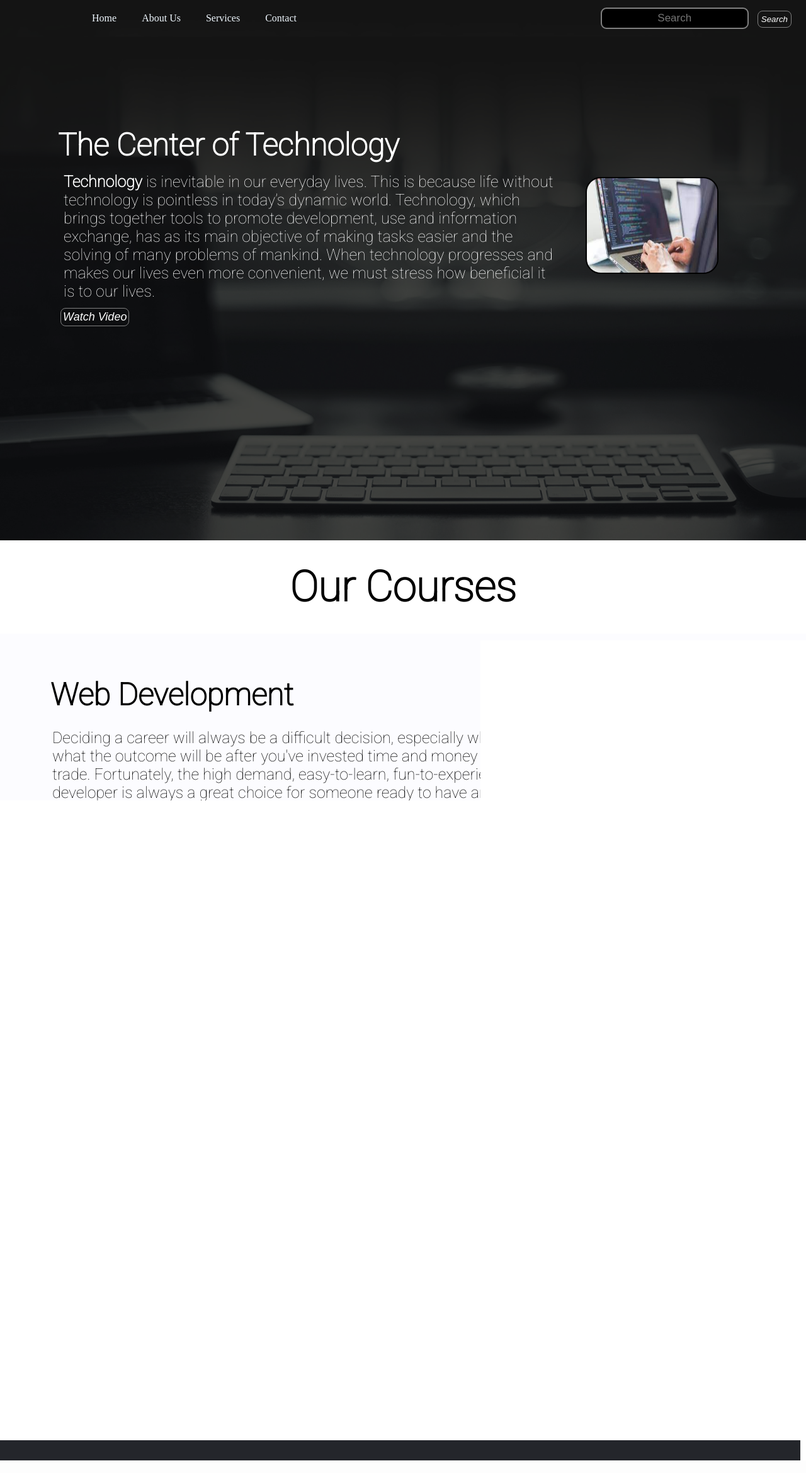
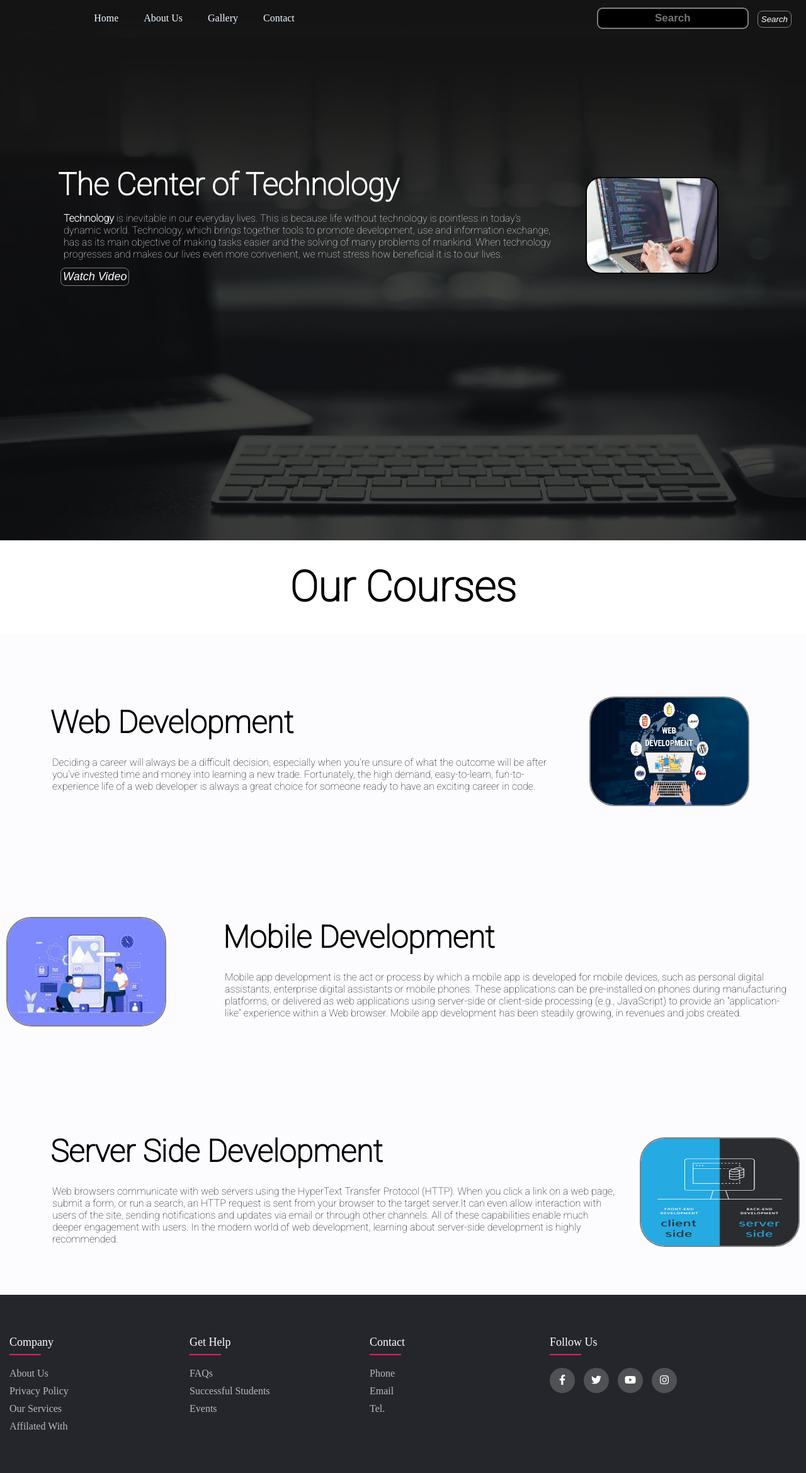
Before and after one commit to Abdul-Rehman67/UI-Test-Ccodez, a PHP site: page / in a window 1280 px wide. Shown: the whole page at 63% size. Run offline with PHP 8.4, Linux system fonts and the light colour scheme; some libraries are stand-ins or nearby versions.

Commit message:
index.html with footer

```diff
--- a/index.html
+++ b/index.html
@@ -6,22 +6,23 @@
     <meta http-equiv="X-UA-Compatible" content="IE=edge">
     <meta name="viewport" content="width=device-width, initial-scale=1.0">
     <link rel="stylesheet" href="style.css">
-    <link rel="stylesheet" href="https://pro.fontawesome.com/releases/v5.10.0/css/all.css" integrity="sha384-AYmEC3Yw5cVb3ZcuHtOA93w35dYTsvhLPVnYs9eStHfGJvOvKxVfELGroGkvsg+p" crossorigin="anonymous"/>
+    <link rel="stylesheet" href="https://pro.fontawesome.com/releases/v5.10.0/css/all.css"
+        integrity="sha384-AYmEC3Yw5cVb3ZcuHtOA93w35dYTsvhLPVnYs9eStHfGJvOvKxVfELGroGkvsg+p" crossorigin="anonymous" />
 
     <title>Sample Website</title>
 </head>
 
-<body>
+<body id="index">
 
     <nav class="navbar background">
 
         <ul class="navlist">
 
 
-            <li><a href="#home">Home</a></li>
-            <li><a href="#about">About Us</a></li>
-            <li><a href="#Services">Services</a></li>
-            <li><a href="contact">Contact</a></li>
+            <li><a href="#">Home</a></li>
+            <li><a href="aboutus.html">About Us</a></li>
+            <li><a href="Gallery.html">Gallery</a></li>
+            <li><a href="contact.html">Contact</a></li>
         </ul>
 
         <div class="right-nav">
@@ -78,19 +79,22 @@
                 Mobile app development has been steadily growing, in revenues and jobs created. </p>
         </div>
         <div class="thumbnail">
-            <img src="images/mobile.jfif"
-                 alt="laptop image">
+            <img src="images/mobile.jfif" alt="laptop image">
         </div>
 
     </section>
     <section class="thirdSec">
         <div class="paras">
             <p class="sectag bigtext">Server Side Development</p>
-            <p class="secsubtag smalltext">Web browsers communicate with web servers using the HyperText Transfer Protocol (HTTP).
+            <p class="secsubtag smalltext">Web browsers communicate with web servers using the HyperText Transfer
+                Protocol (HTTP).
                 When you click a link on a web page, submit a form, or run a search,
-                 an HTTP request is sent from your browser to the target server.It can even allow interaction with users of the site, sending notifications and updates via email or through other channels. All of these capabilities enable much deeper engagement with users.
+                an HTTP request is sent from your browser to the target server.It can even allow interaction with users
+                of the site, sending notifications and updates via email or through other channels. All of these
+                capabilities enable much deeper engagement with users.
 
-                 In the modern world of web development, learning about server-side development is highly recommended.</p>
+                In the modern world of web development, learning about server-side development is highly recommended.
+            </p>
         </div>
         <div class="thumbnail">
             <img src="images/serverside2.png" alt="laptop image">
@@ -154,15 +158,16 @@
                 </div>
                 <div class="footer-col">
                     <h4>Follow Us</h4>
-                        <div class="socialmedia"></div>
-                        <ul>
-                            <li><a href="#"><i class="fab fa-facebook-f"></i></a></li>
-                            <li><a href="#"><i class="fab fa-twitter"></i></a></li>
-                            <li><a href="#"><i class="fab fa-youtube"></i></a></li>
-                            <li><a href="#"><i class="fab fa-instagram"></i></a></li>
+                    <div class="socialmedia">
+
+                        <a href="#"><i class="fab fa-facebook-f"></i></a>
+                        <a href="#"><i class="fab fa-twitter"></i></a>
+                        <a href="#"><i class="fab fa-youtube"></i></a>
+                        <a href="#"><i class="fab fa-instagram"></i></a>
+                    </div>
 
 
-                        </ul>
+                </div>
 
             </div>
 
--- a/style.css
+++ b/style.css
@@ -111,7 +111,7 @@
     margin-left: -14px
 }
 .smalltext{
-    font-size: 25px;
+    font-size: px;
     padding: 5px;
     /* font-family: 'PT Sans Narrow', sans-serif; */
     font-family:  'Roboto', sans-serif;
@@ -132,21 +132,26 @@
     color: white;
     cursor: pointer;
     font-style: italic;
+    padding: 3px;
+vertical-align: middle;
+border: 1px solid gray;
+border-radius: 8px;
 
 }
 .btn:hover{
     color: black;
-    background-color:gray;
+    background-color: #ffffff;
     transition: 0.8s ease all;
 
 }
-.btn{
+/* .btn{
 padding: 3px;
 vertical-align: middle;
 border: 1px solid gray;
 border-radius: 8px;
-}
+} */
 .searchbar{
+    font-weight: bold;
     margin: 10px;
     padding: 10px;
     color: white;
@@ -250,7 +255,7 @@ border-radius: 8px;
 }
 .footer{
     background-color: #24262b;
-    padding: 70px 0px;
+    padding: 65px 0px;
 
 
 }
@@ -276,4 +281,73 @@ border-radius: 8px;
     color: #ffff;
     text-transform: capitalize;
     margin-bottom: 30px;
+    position: relative;
+    font-weight: 500;
+
 }
+.footer-col h4::before{
+    content: "";
+    position: absolute;
+    left: 0;
+    bottom: -10px;
+    background-color: #e91e63;
+    height: 2px;
+    box-sizing: border-box;
+    width: 50px
+
+}
+.footer-col ul li:not(:last-child){
+    margin-bottom: 10px;
+
+
+
+}
+.footer-col ul li a{
+    font-size: 16px;
+    text-transform: capitalize;
+    color: #ffff;
+    text-decoration: none;
+    font-weight: 300;
+    color: #bbbbbb;
+    display: block;
+    transition: 0.3s ease all;
+
+
+}
+.footer-col ul li a:hover{
+    color: #ffffff;
+    padding-left: 5px;
+}
+.footer-col .socialmedia a{
+    display:inline-block;
+    height: 40px;
+    width: 40px;
+    background-color: rgba(255, 255, 255, 0.2);
+    margin: 0px 10px 10px 0;
+    text-align: center;
+    line-height: 40px;
+    border-radius: 50%;
+    color: #ffffff;
+    transition: 0.5s ease all;
+}
+.footer-col .socialmedia a:hover{
+    color: #24262b;
+    background-color: #ffffff;
+}
+@media(max-width: 767px){
+    .footer-col
+     {width: 50%;
+    margin-bottom: 30px;
+}
+}
+@media(max-width: 574px){
+    .footer-col
+     {width: 100%
+}
+}
+body#aboutus{
+     background-color: #fcfcff;
+
+
+
+}
```
Also changed, not shown: aboutus.html (added, +35 -0 lines), Gallery.html (added), contact.html (added). Lines whose indentation alone changed are shown as unchanged.
